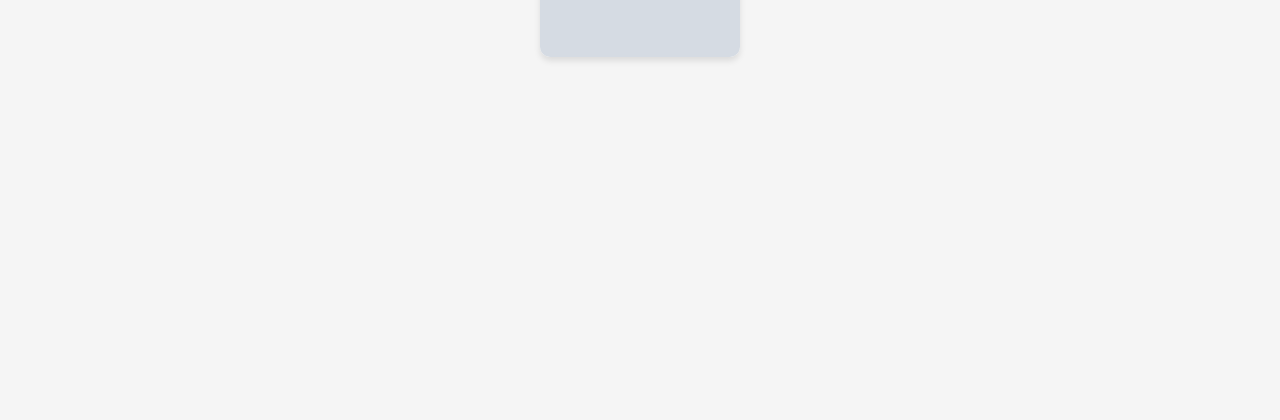
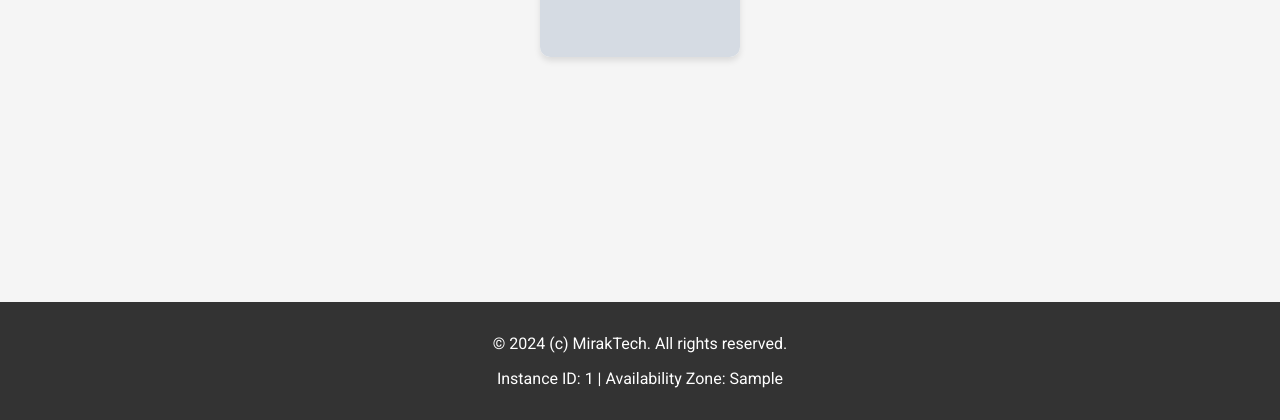
Before and after one commit to the-mirak/cinedb-aws-demo, a Flask app: template app/templates/index.html in a window 1280 px wide. Shown: the part 380-800 px from the top of the page. Run offline with Flask 2, Linux system fonts and the light colour scheme; the template is opened without the code that fills it: most values are stand-ins (such as "Sample title", 1, 10 or a date in 2020); grey boxes marked "Sample" are stand-in pictures; parts of the project's set-up code (start-up, migrations or seed data) failed here and were passed over.

Commit message:
code update

```diff
--- a/app/app.py
+++ b/app/app.py
@@ -4,6 +4,7 @@ import re
 import uuid
 import json
 import os
+import requests
 
 main = Blueprint('main', __name__)
 
@@ -16,6 +17,12 @@ S3_BUCKET = 'cinedb-bucket-2024'
 
 # Regular expression to parse the key from the full URL
 url_pattern = re.compile(r'https://[^/]+/([^?]+)')
+
+def get_instance_metadata():
+    metadata_url = 'http://169.254.169.254/latest/meta-data/'
+    instance_id = requests.get(metadata_url + 'instance-id').text
+    availability_zone = requests.get(metadata_url + 'placement/availability-zone').text
+    return instance_id, availability_zone
 
 @main.route('/')
 def index():
@@ -41,7 +48,9 @@ def index():
         print(f"An error occurred: {e}")
         movies = []
 
-    return render_template('index.html', movies=movies)
+    instance_id, availability_zone = get_instance_metadata()
+
+    return render_template('index.html', movies=movies, instance_id=instance_id, availability_zone=availability_zone)
 
 @main.route('/add', methods=['GET', 'POST'])
 def add_movie():
--- a/app/static/styles.css
+++ b/app/static/styles.css
@@ -194,7 +194,7 @@ button:hover {
 }
 
 .details-container .details-poster-img {
-    /* width: 100%; */
+   /* width: 100%;*/
     height: auto;
 }
 
@@ -233,3 +233,13 @@ button:hover {
     opacity: 0;
     pointer-events: none;
 }
+
+footer {
+    text-align: center;
+    padding: 1rem 0;
+    background-color: #333;
+    color: #fff;
+    position: fixed;
+    bottom: 0;
+    width: 100%;
+}
--- a/app/templates/index.html
+++ b/app/templates/index.html
@@ -11,7 +11,7 @@
     <header>
         <h1>Your CineDB</h1>
         <nav>
-            <a href="{{ url_for('main.add_movie') }}">Add a Movie</a>
+            <a href="{{ url_for('add_movie') }}">Add a Movie</a>
         </nav>
     </header>
     <main>
@@ -41,6 +41,10 @@
             </div>
         </div>
     </main>
+    <footer>
+        <p>&copy; 2024 (c) MirakTech. All rights reserved.</p>
+        <p>Instance ID: {{ instance_id }} | Availability Zone: {{ availability_zone }}</p>
+    </footer>
     <script>
         document.addEventListener('DOMContentLoaded', () => {
             const posters = document.querySelectorAll('.poster');
@@ -53,14 +57,10 @@
 
             posters.forEach(poster => {
                 poster.addEventListener('click', () => {
-                    console.log('Poster clicked:', poster);
                     posters.forEach(p => p.classList.add('hidden'));
                     detailsContainer.classList.add('active');
                     const posterSrc = poster.dataset.poster;
-                    console.log('Poster source:', posterSrc);
                     posterImg.src = posterSrc;
-                    posterImg.classList.remove('hidden');
-                    console.log('Image src attribute set to:', posterImg.src);
                     titleElem.textContent = `Title: ${poster.dataset.title}`;
                     ratingElem.textContent = `Rating: ${poster.dataset.rating}`;
                     synopsisElem.textContent = `Synopsis: ${poster.dataset.synopsis}`;
```
Also changed, not shown: 1 other file.
